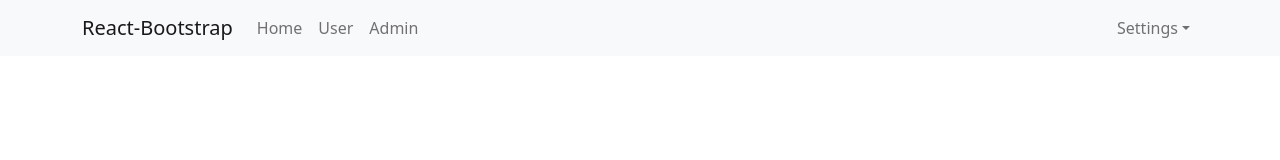
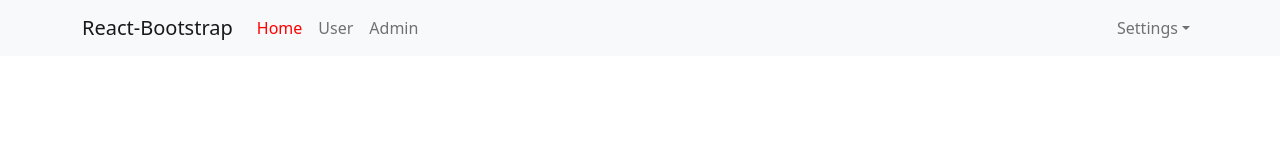
Before and after one commit to Anhqvv/react-ultimate, a React (Create React App) app: page / in a window 1280 px wide. Shown: the top 160 px of the page. Built offline with nearby package versions, Linux system fonts and the light colour scheme.

Commit message:
#50. Active Link - NavLink

```diff
--- a/src/App.scss
+++ b/src/App.scss
@@ -1,3 +1,11 @@
 .app-container {
-
+   .header-container {
+      .navbar-nav {
+         .nav-link {
+            &.active {
+               color: red;
+            }
+         }
+      }
+   }
 }
--- a/src/components/Header/Header.js
+++ b/src/components/Header/Header.js
@@ -2,7 +2,7 @@
 import Nav from "react-bootstrap/Nav";
 import Navbar from "react-bootstrap/Navbar";
 import NavDropdown from "react-bootstrap/NavDropdown";
-import { Link } from "react-router-dom";
+import { NavLink } from "react-router-dom";
 
 const Header = () => {
    return (
@@ -12,15 +12,15 @@
             <Navbar.Toggle aria-controls="basic-navbar-nav" />
             <Navbar.Collapse id="basic-navbar-nav">
                <Nav className="me-auto">
-                  <Link to="/" className="nav-link">
+                  <NavLink to="/" className="nav-link">
                      Home
-                  </Link>
-                  <Link to="/users" className="nav-link">
+                  </NavLink>
+                  <NavLink to="/users" className="nav-link">
                      User
-                  </Link>
-                  <Link to="/admins" className="nav-link">
+                  </NavLink>
+                  <NavLink to="/admins" className="nav-link">
                      Admin
-                  </Link>
+                  </NavLink>
                </Nav>
                <Nav>
                   <NavDropdown title="Settings" id="basic-nav-dropdown">
```
